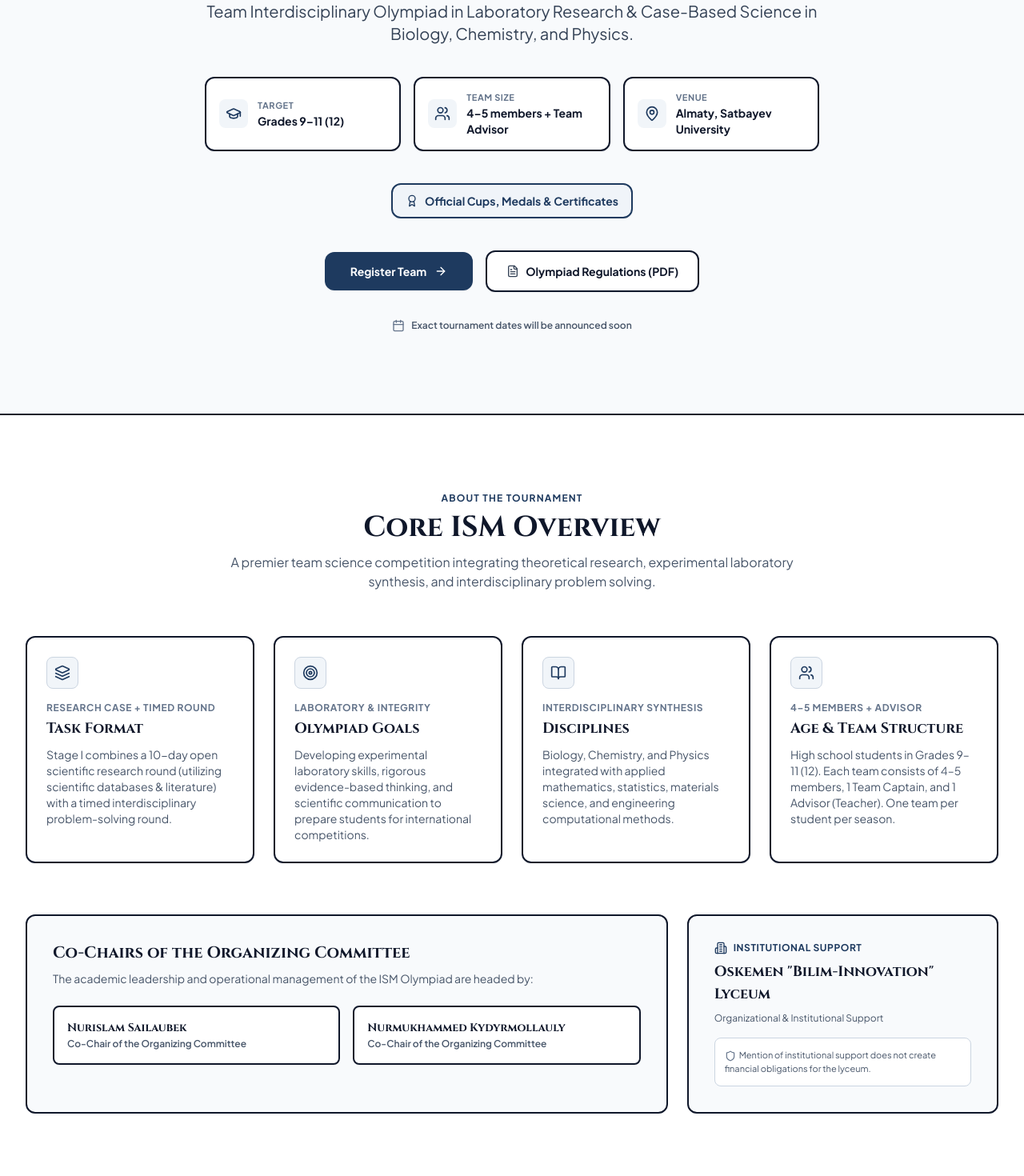
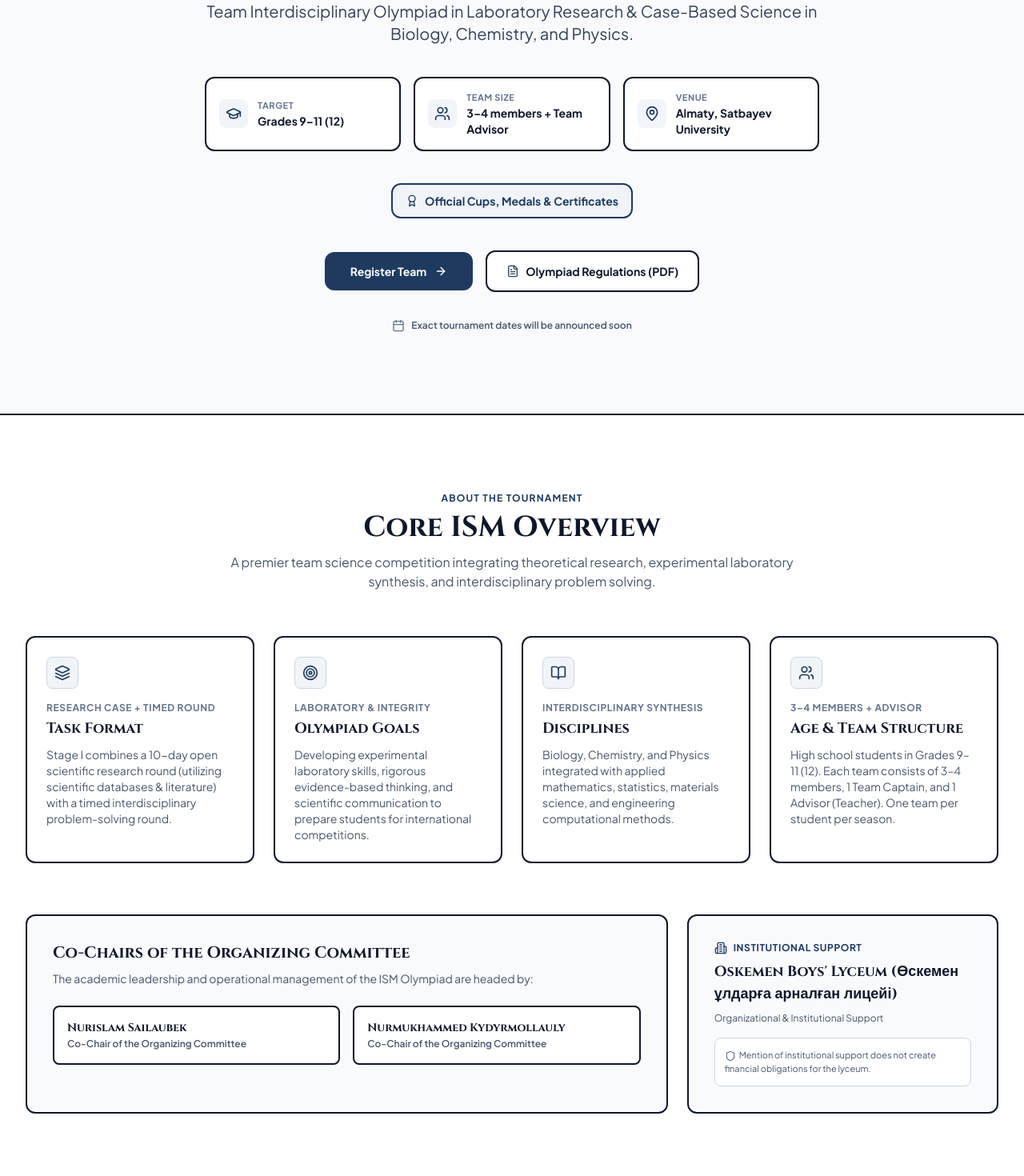
Before and after one commit to Shikitoafk/ISM-, a Next.js app: page / in a window 1280 px wide. Shown: the part 480-1950 px from the top of the page at 80% size. Built offline with nearby package versions, Linux system fonts and the light colour scheme.

Commit message:
feat: initialize olympiad content data structure and constants

```diff
--- a/src/data/content.ts
+++ b/src/data/content.ts
@@ -32,11 +32,11 @@ export const OLYMPIAD_CONTENT = {
     fullName: 'Team Interdisciplinary Olympiad in Laboratory Research and Case-Based Science "ISM" (International Science Movement)',
     tagline: "Team Interdisciplinary Olympiad in Laboratory Research & Case-Based Science",
     targetGrades: "Grades 9–11 (12)",
-    teamSize: "4–5 members + Team Advisor",
+    teamSize: "3–4 members + Team Advisor",
     location: "Almaty, Satbayev University",
     contactEmail: "info.ism.olympiad@gmail.com",
     contactPhone: "+7 702 861 8611",
-    contactAddress: "Oskemen, Bilim-Innovation Lyceum, Likhareva 5",
+    contactAddress: "Oskemen, Bilim Innovation Lyceum, Likhareva 5",
     awardsNotice: "Official Cups, Medals & Certificates",
     regulationsPdfRu: "/docs/ism-regulations-ru.pdf",
     regulationsPdfKz: "/docs/ism-regulations-kz.pdf",
@@ -53,19 +53,19 @@ export const OLYMPIAD_CONTENT = {
       { name: "Nurislam Sailaubek", role: "Co-Chair of Organizing Committee", organization: "ISM Executive Board", badge: "Co-Chair" },
       { name: "Nurmukhammed Kydyrmollauly", role: "Co-Chair of Organizing Committee", organization: "ISM Executive Board", badge: "Co-Chair" },
       { name: "Khassen Khassan", role: "Project Manager", organization: "ISM Executive Board", badge: "Project Manager" },
-      { name: "Elarys Yerezhepuly", role: "Financial Manager", organization: "ISM Executive Board", badge: "Finance" },
+      { name: "Elarys Erezhepuly", role: "Financial Manager", organization: "ISM Executive Board", badge: "Finance" },
       { name: "Mansur Tleubekov", role: "SMM Manager", organization: "ISM Executive Board", badge: "SMM & Media" },
       { name: "Rinat Kadylbekov", role: "Technical Manager", organization: "ISM Executive Board", badge: "Tech Manager" },
       { name: "Zhanbolat Omar", role: "Marketing Manager", organization: "ISM Executive Board", badge: "Marketing" },
       { name: "Nurmukhammed Marat", role: "Security Manager", organization: "ISM Executive Board", badge: "Security" },
-      { name: "Zangar Seiilkhanov", role: "HR Manager", organization: "ISM Executive Board", badge: "HR Manager" },
+      { name: "Zangar Seilkhanov", role: "HR Manager", organization: "ISM Executive Board", badge: "HR Manager" },
     ] as CommitteeMember[],
     juryInfo: {
       title: "Scientific Committee & Jury",
       description: "Panel of academic experts, professors, and laboratory researchers from Satbayev University and partner scientific institutions. Full jury roster to be announced prior to Stage I."
     },
     institutionalSupport: {
-      name: 'Oskemen "Bilim-Innovation" Lyceum',
+      name: "Oskemen Boys' Lyceum (Өскемен ұлдарға арналған лицейі)",
       role: "Organizational & Institutional Support",
       disclaimer: "Mention of institutional support does not create financial obligations for the lyceum.",
     },
@@ -98,8 +98,8 @@ export const OLYMPIAD_CONTENT = {
     {
       id: "team-structure",
       title: "Age & Team Structure",
-      subtitle: "4–5 Members + Advisor",
-      description: "High school students in Grades 9–11 (12). Each team consists of 4–5 members, 1 Team Captain, and 1 Advisor (Teacher). One team per student per season."
+      subtitle: "3–4 Members + Advisor",
+      description: "High school students in Grades 9–11 (12). Each team consists of 3–4 members, 1 Team Captain, and 1 Advisor (Teacher). One team per student per season."
     }
   ],
 
```
